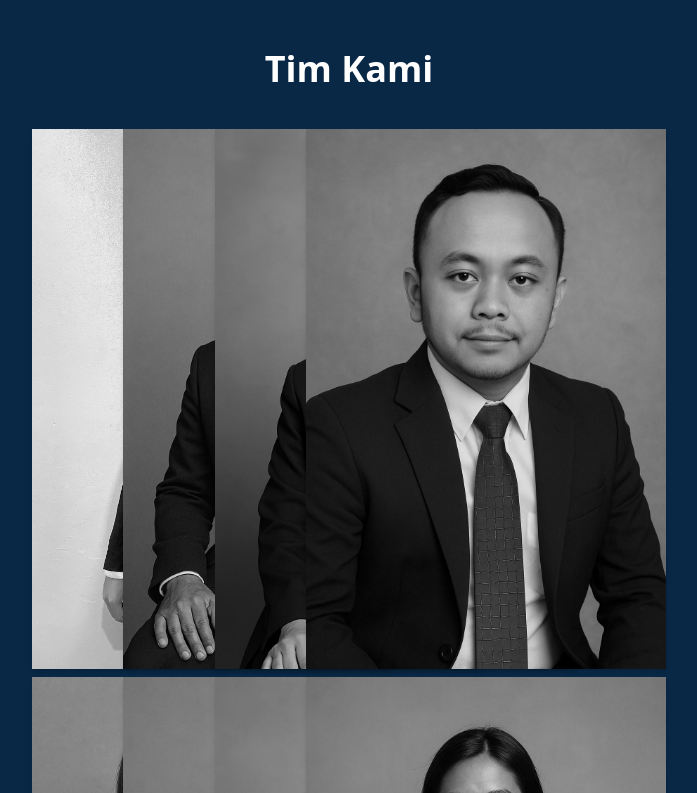
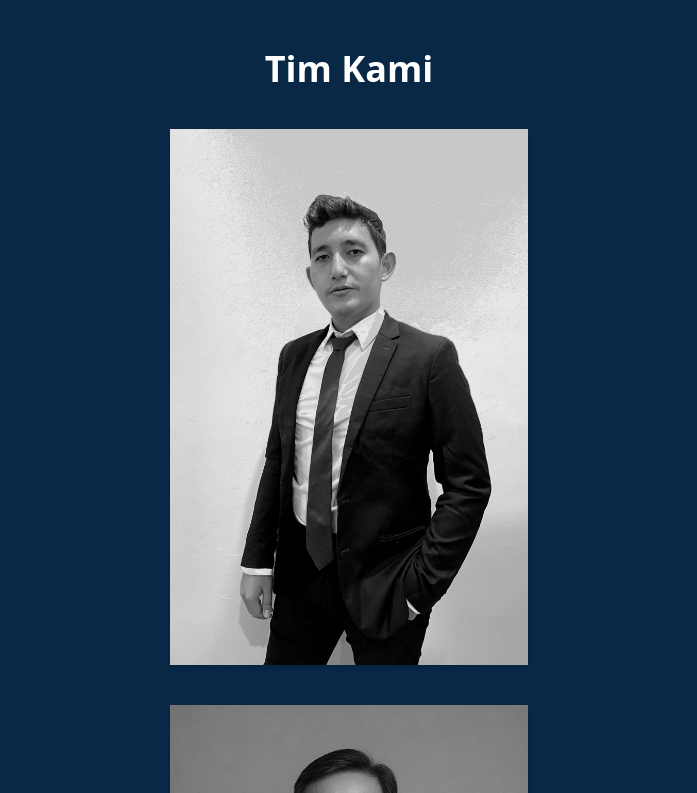
Before and after one commit to ProfAdri90/estetic-dinamis, a Next.js app: page / in a window 1280 px wide. Shown: the part 3607-4400 px from the top of the page, without its empty margins (291-988 px from the left). Built offline with nearby package versions, Linux system fonts and the light colour scheme.

Commit message:
Update OurTeams.jsx

```diff
--- a/components/OurTeams.jsx
+++ b/components/OurTeams.jsx
@@ -16,7 +16,8 @@ export default function OurTeams() {
   return (
     <section id="our-team" className="scroll-mt-[140px] px-4 py-20 bg-[#082846] text-center">
       <h2 className="text-white text-4xl font-bold mb-10">Tim Kami</h2>
-      <div className="max-w-[1440px] mx-auto grid grid-cols-2 md:grid-cols-4 gap-2 place-items-center">
+
+      <div className="max-w-[1440px] mx-auto flex flex-wrap justify-center gap-x-6 gap-y-10">
         {teamMembers.map((member, index) => (
           <TeamCard
             key={index}
```
